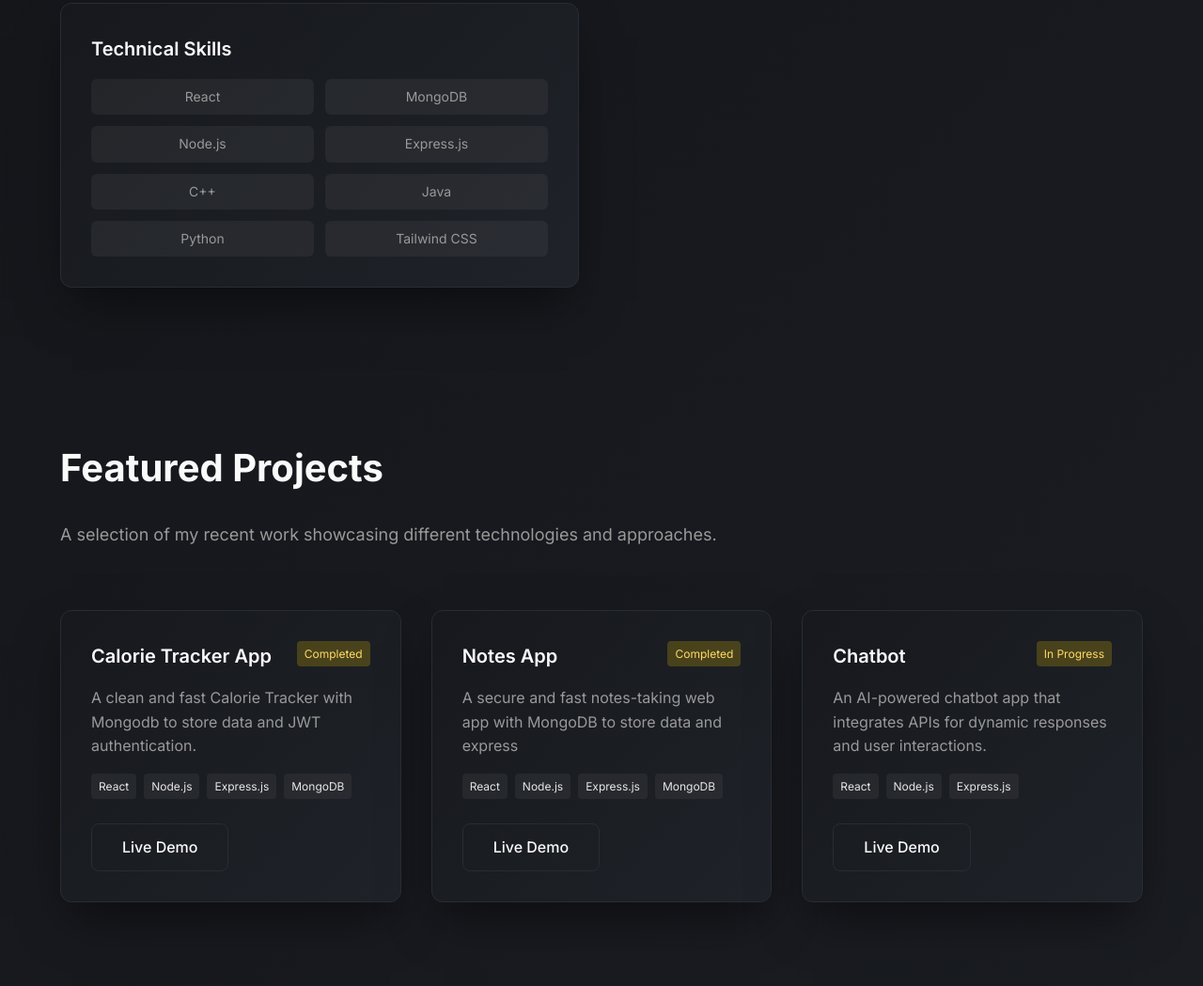
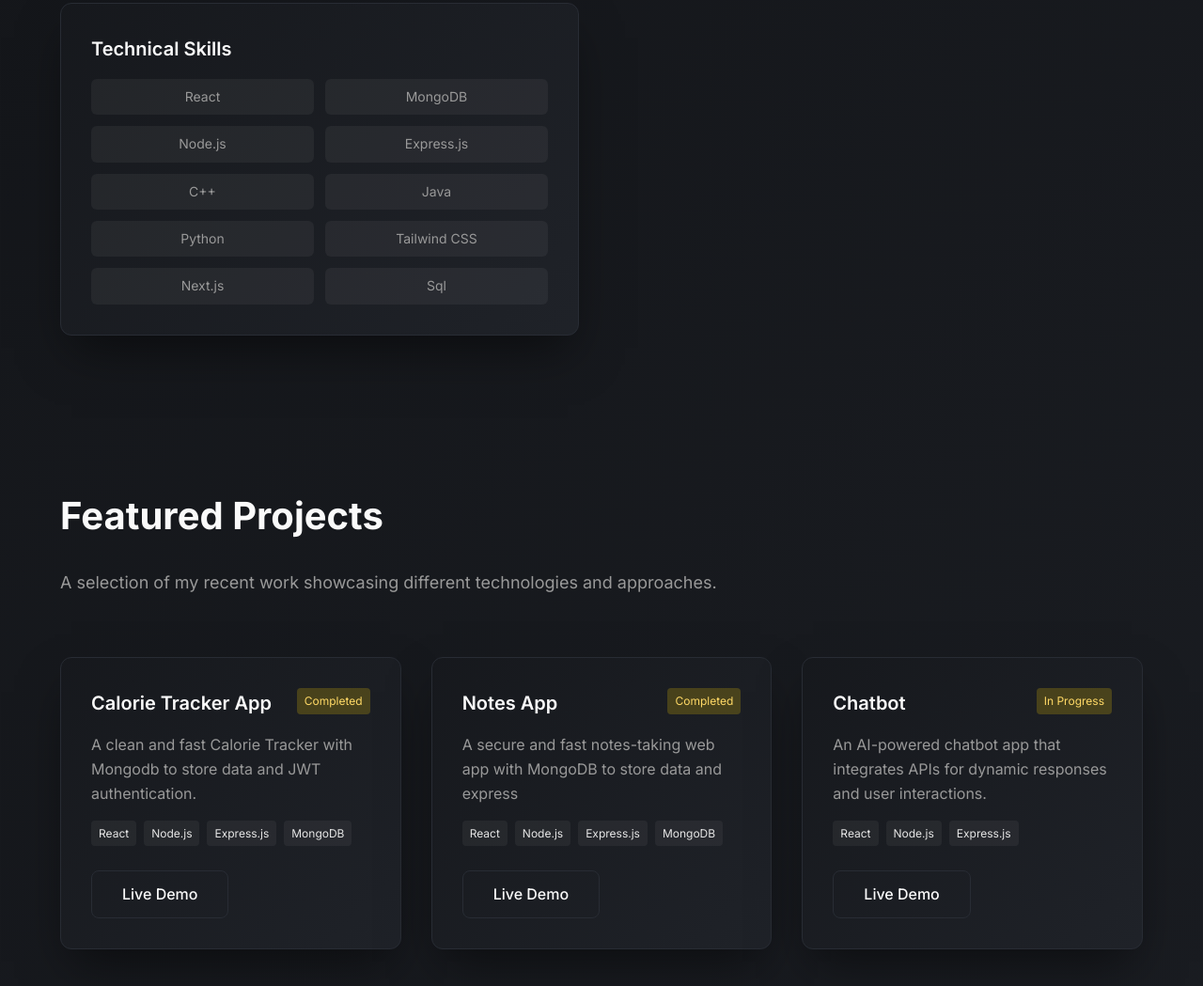
Before and after one commit to vaibhavjain0724/portfolio, a plain HTML site: page index.html in a window 1280 px wide. Shown: the part 1211-2260 px from the top of the page at 94% size. Drawn offline with Linux system fonts and the light colour scheme.

Commit message:
new skill

```diff
--- a/index.html
+++ b/index.html
@@ -95,6 +95,10 @@
                         <span class="skill-tag">Java</span>
                         <span class="skill-tag">Python</span>
                         <span class="skill-tag">Tailwind CSS</span>
+                        <span class="skill-tag">Next.js</span>
+                        <span class="skill-tag">Sql</span>
+
+
                     </div>
                 </div>
             </div>
```
